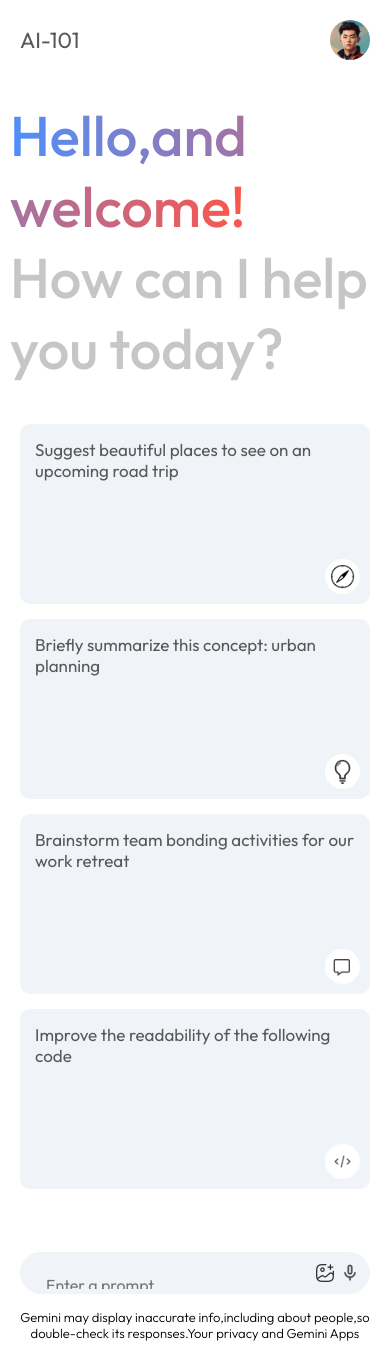
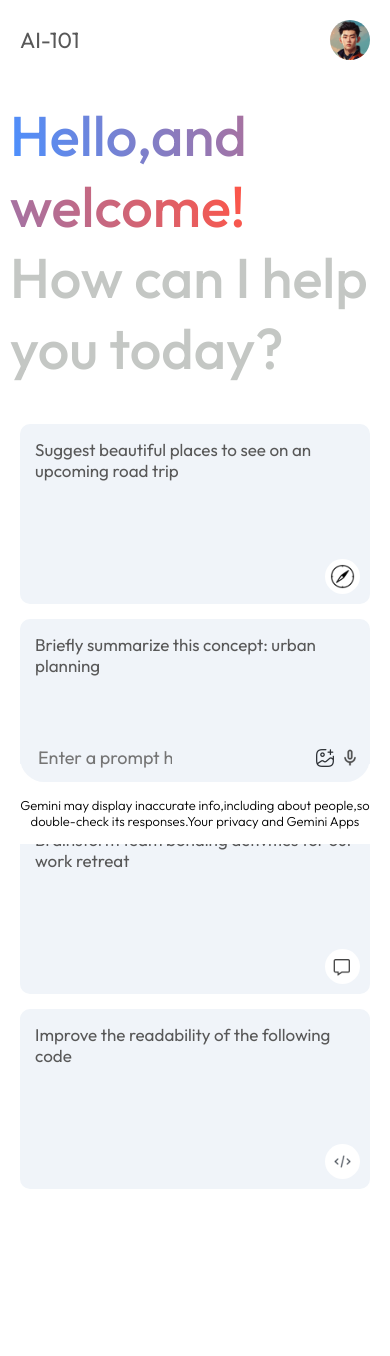
Before and after one commit to h4-harshh/AI_101, a React (Vite) app: page / in a window 390 px wide. Built offline with nearby package versions, Linux system fonts and the light colour scheme.

Commit message:
completed

```diff
--- a/src/components/Main/Main.css
+++ b/src/components/Main/Main.css
@@ -101,22 +101,13 @@
 }
 
 
-.search-box textarea{
+.search-box input{
     flex:1;
     background: transparent;
     border:none;
     outline:none;
     padding: 8px;
     font-size: 18px;
-    overflow: hidden;
-    height: 1.5rem;
-    resize: none;
-    padding: 1rem;
-    box-sizing: border-box;
-    font-size: 1rem;
-    line-height: 1.5rem;
-    border-radius: 4px;
-    justify-content: center;
 }
 
 .search-box div{
@@ -200,7 +191,7 @@
     .cards{
         margin-bottom: 20px;
     }
-    .main-bottom textarea{
+    .main-bottom input{
         flex:none;
         width:150px;
     }
@@ -213,4 +204,10 @@
     .search-box div{
         gap: 5px;
     }
+    .main-bottom{
+        position: fixed;
+        background:white;
+        border-top-left-radius: 80%;
+        border-top-right-radius: 80%;
+    }
 }
--- a/src/components/Main/Main.jsx
+++ b/src/components/Main/Main.jsx
@@ -77,7 +77,7 @@ const Main = () => {
 
             <div className="main-bottom">
                 <div className="search-box">
-                    <textarea onKeyDown={handleKeyDown} onChange={(e)=>setInput(e.target.value)} value={input} type="text" placeholder='Enter a prompt here' />
+                    <input onKeyDown={handleKeyDown} onChange={(e)=>setInput(e.target.value)} value={input} type="text" placeholder='Enter a prompt here' />
                     <div>
                         <img src={assets.gallery_icon} alt="" />
                         <img src={assets.mic_icon} alt="" />
```
Also changed, not shown: src/index.css (line endings or trailing spaces).
